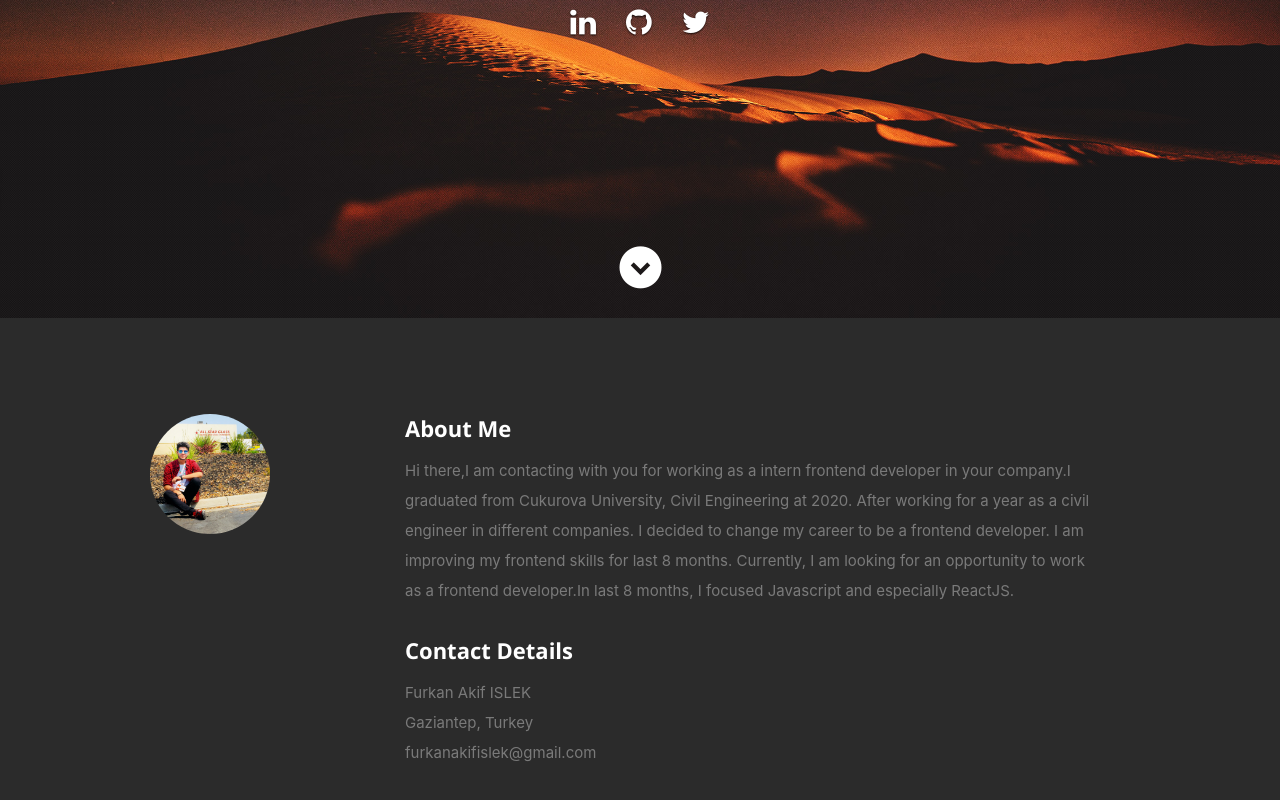
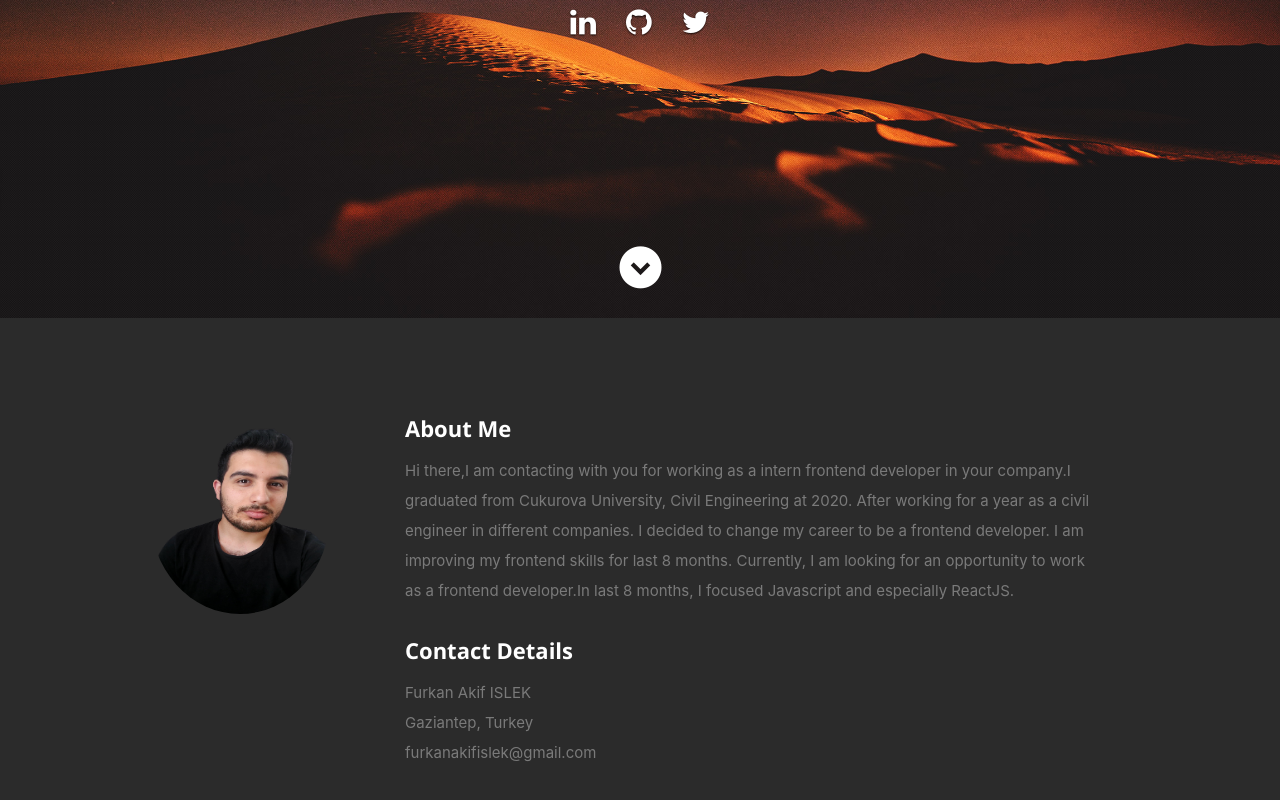
Before and after one commit to furkanislek/Portfolio, a React (Create React App) app: page / in a window 1280 px wide. Shown: the part 482-1282 px from the top of the page. Built offline with nearby package versions, Linux system fonts and the light colour scheme.

Commit message:
template commit 4

```diff
--- a/public/css/layout.css
+++ b/public/css/layout.css
@@ -207,9 +207,9 @@ ul#nav li.current a { color: #F06000; }
 }
 #about .profile-pic {
    position: relative;
-   width: 120px;
-   height: 120px;
-   border-radius: 100%;
+   width: 180px;
+   height: 200px;
+   border-radius: 50%;
 }
 #about .contact-details { width: 41.66667%; }
 #about .download {
--- a/src/components/About.js
+++ b/src/components/About.js
@@ -8,7 +8,7 @@ export default class About extends Component {
 
             <div className="three columns">
 
-               <img className="profile-pic"  src="images/profilepic.jpg" alt="" />
+               <img className="profile-pic"  src="images/20220630_135109-removebg-preview.png" alt="" />
 
             </div>
 
--- a/src/resumeData.js
+++ b/src/resumeData.js
@@ -1,5 +1,5 @@
 let resumeData = {
-    "imagebaseurl":"https://rbhatia46.github.io/",
+    "imagebaseurl":"https://drive.google.com/file/d/1Q1mqWhTBVtIGqSlX9GNH8dIHfiRVT1QY/view",
     "name": "Furkan Akif ISLEK",
     "role": "Frontend Developer",
     "linkedinId":"https://www.linkedin.com/in/furkanislek/",
```
Also changed, not shown: public/images/20220630_135109-removebg-preview.png (added).
